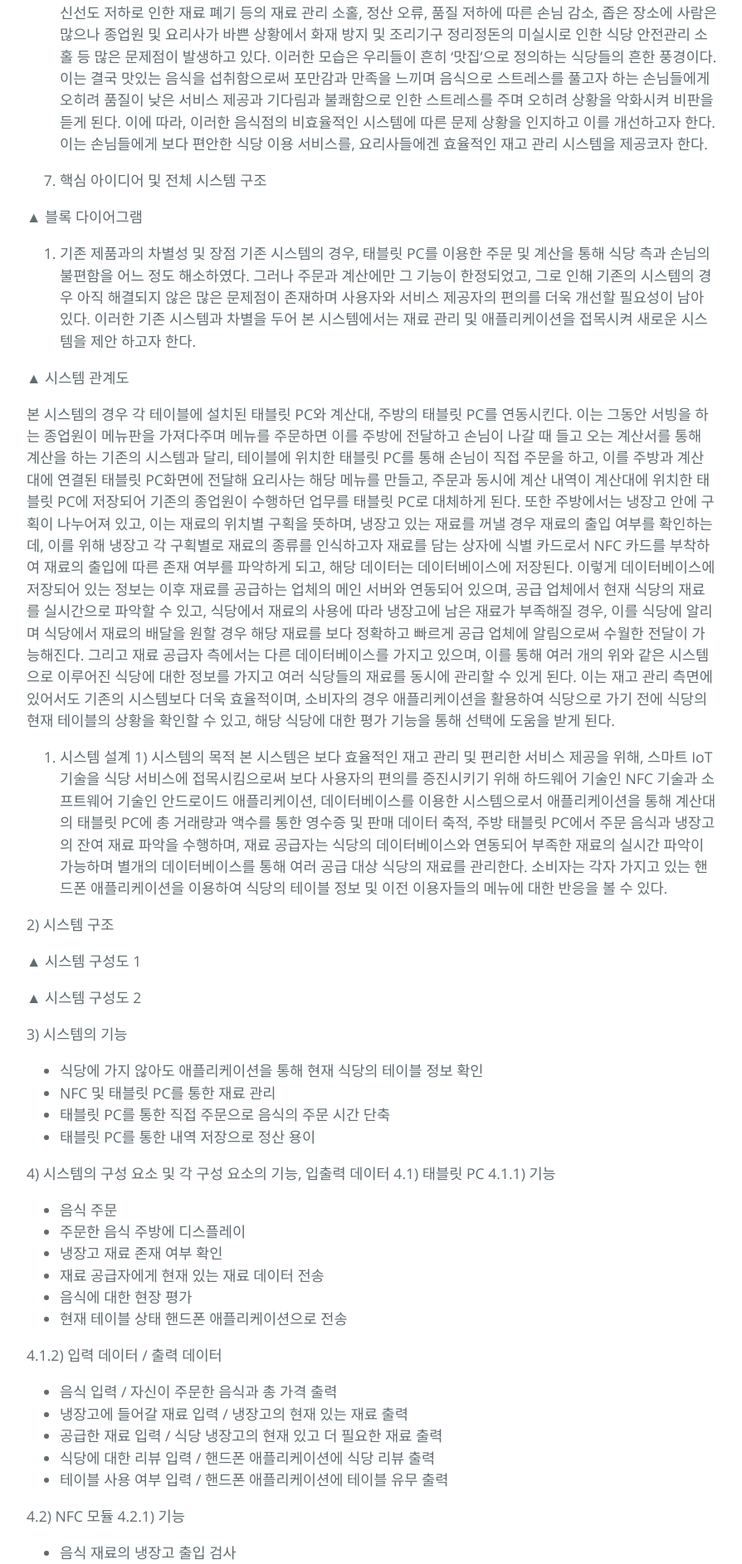
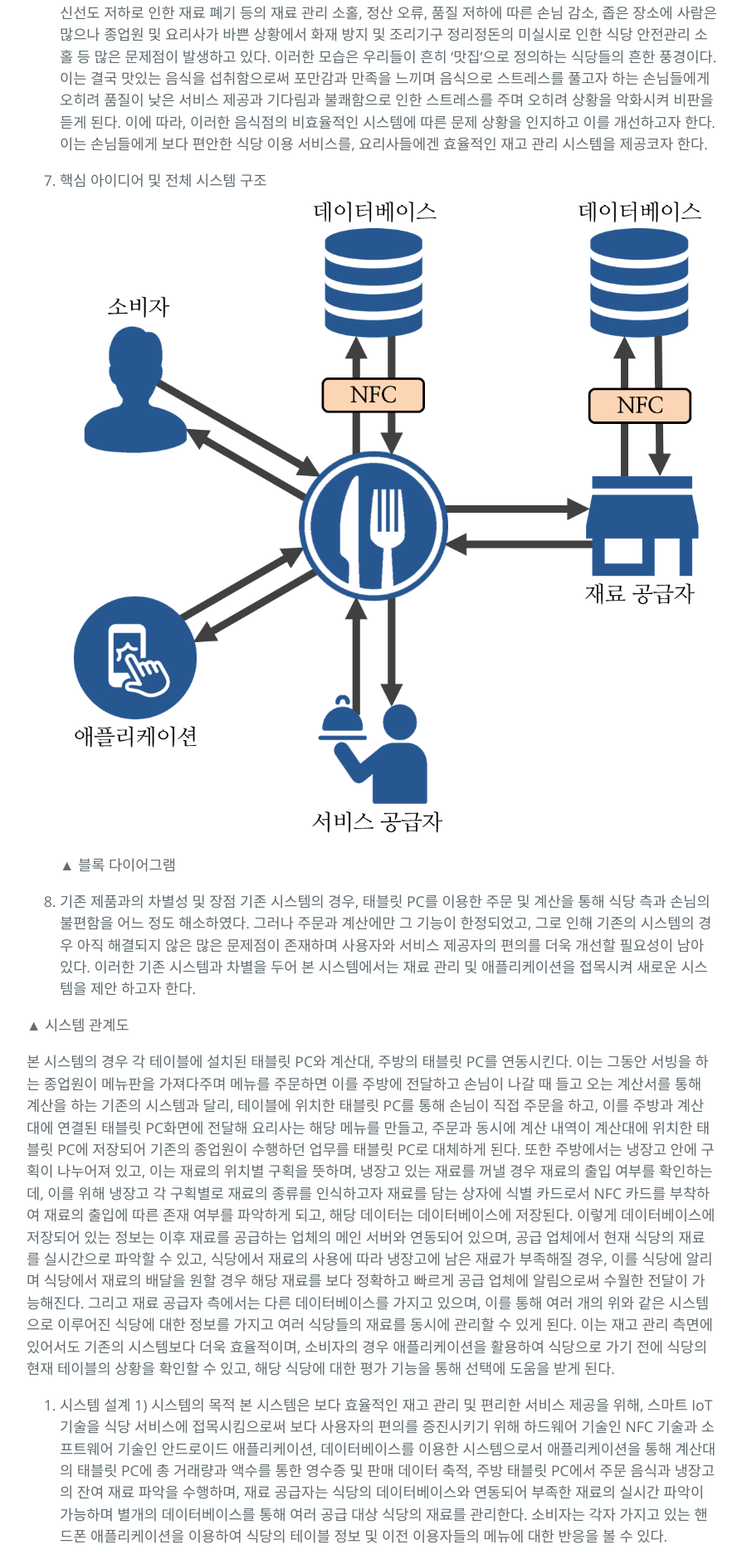
Before and after one commit to LeeJuMyeong/leejumyeong.github.com, a Jekyll site: the page built from _posts/2016-06-02-sample2-content.markdown, in a window 1280 px wide. Shown: the part 923-2808 px from the top of the page at 83% size, without its empty margins (192-1086 px from the left). Built offline with Jekyll 4.4.1, drawn with Linux system fonts in a browser that asks for light colours.

Commit message:
Update 2016-06-02-sample2-content.markdown

```diff
--- a/_posts/2016-06-02-sample2-content.markdown
+++ b/_posts/2016-06-02-sample2-content.markdown
@@ -60,7 +60,7 @@
  손님 입장에서 같은 음식이라도 조금이라도 더 맛있고 품질이 좋으며 가격이 저렴한 식당을 찾기 마련이며, 이러한 식당은 그만큼 손님이 많다. 이렇게 손님이 북적이는 식당을 방문할 때 우리는 정신없이 돌아다니는 서버 및 계산대 종업원, 요리사들을 볼 수 있다. 그러나 손님이 많은 가게는 그만큼 많은 불편한 요소와 위험이 함께 존재하며, 이는 손님이 많은 식당일수록 많은 문제를 수반하게 된다. 실내에 사람이 몰리는 것에 따른 위험성, 주문한 음식의 서비스 지체 및 품질 저하, 많은 사람들이 협소한 장소에 집중됨에 따른 불쾌함, 요리의 위생 문제, 오래 이어진 줄로 인한 스트레스로 종업원과 인접 손님과의 고성과 폭언, 심하면 폭행의 상황까지 발생할 수 있으며, 재료 부족으로 인한 음식 제공 불가 및 팔리지 않는 재료의 신선도 저하로 인한 재료 폐기 등의 재료 관리 소홀, 정산 오류, 품질 저하에 따른 손님 감소, 좁은 장소에 사람은 많으나 종업원 및 요리사가 바쁜 상황에서 화재 방지 및 조리기구 정리정돈의 미실시로 인한 식당 안전관리 소홀 등 많은 문제점이 발생하고 있다. 이러한 모습은 우리들이 흔히 ‘맛집’으로 정의하는 식당들의 흔한 풍경이다. 이는 결국 맛있는 음식을 섭취함으로써 포만감과 만족을 느끼며 음식으로 스트레스를 풀고자 하는 손님들에게 오히려 품질이 낮은 서비스 제공과 기다림과 불쾌함으로 인한 스트레스를 주며 오히려 상황을 악화시켜 비판을 듣게 된다. 이에 따라, 이러한 음식점의 비효율적인 시스템에 따른 문제 상황을 인지하고 이를 개선하고자 한다. 이는 손님들에게 보다 편안한 식당 이용 서비스를, 요리사들에겐 효율적인 재고 관리 시스템을 제공코자 한다.
 
 2. 핵심 아이디어 및 전체 시스템 구조
-
+![블록다이어그램](https://github.com/LeeJuMyeong/leejumyeong.github.com/blob/master/img/imga.png?raw=true)
 ▲ 블록 다이어그램
 
 3. 기존 제품과의 차별성 및 장점
```
